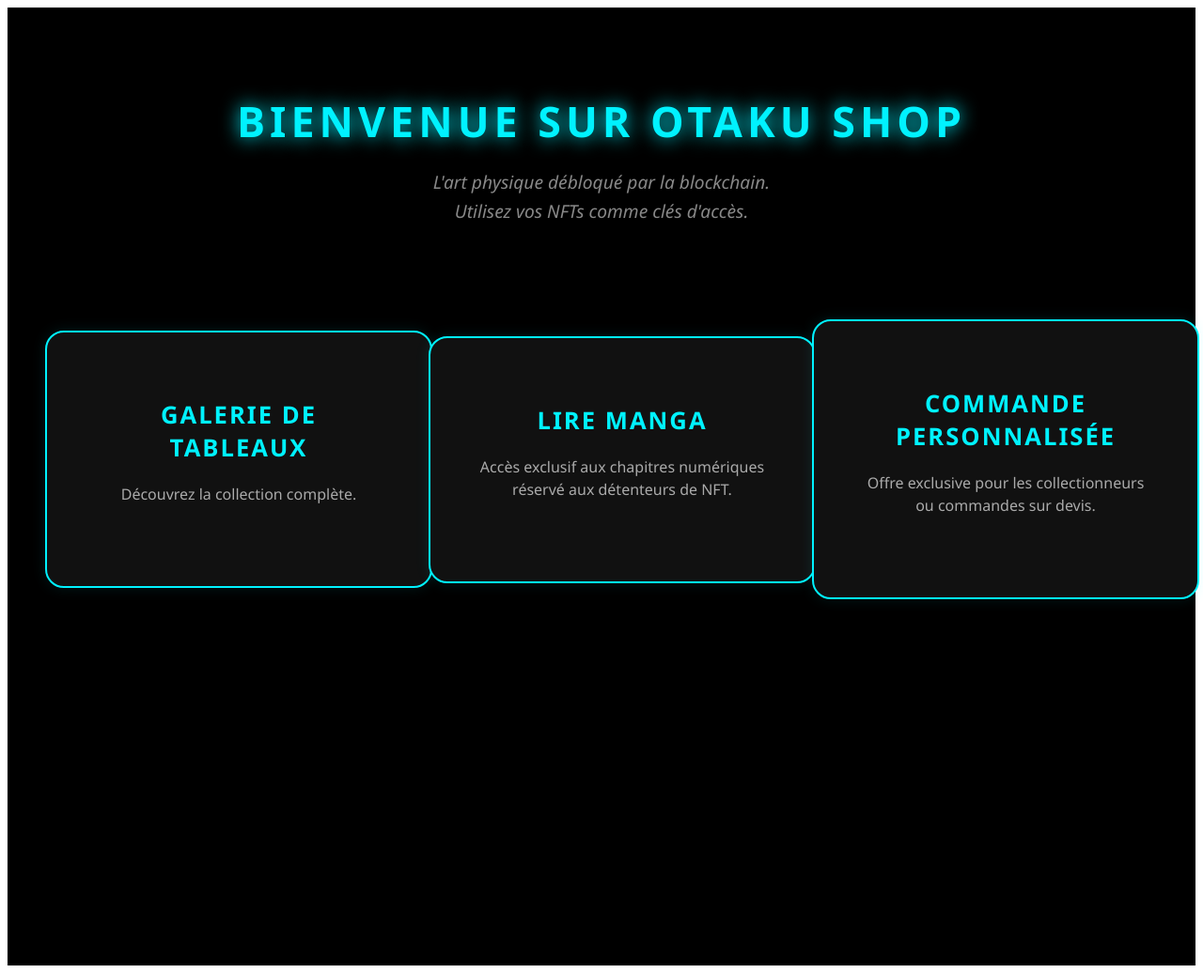
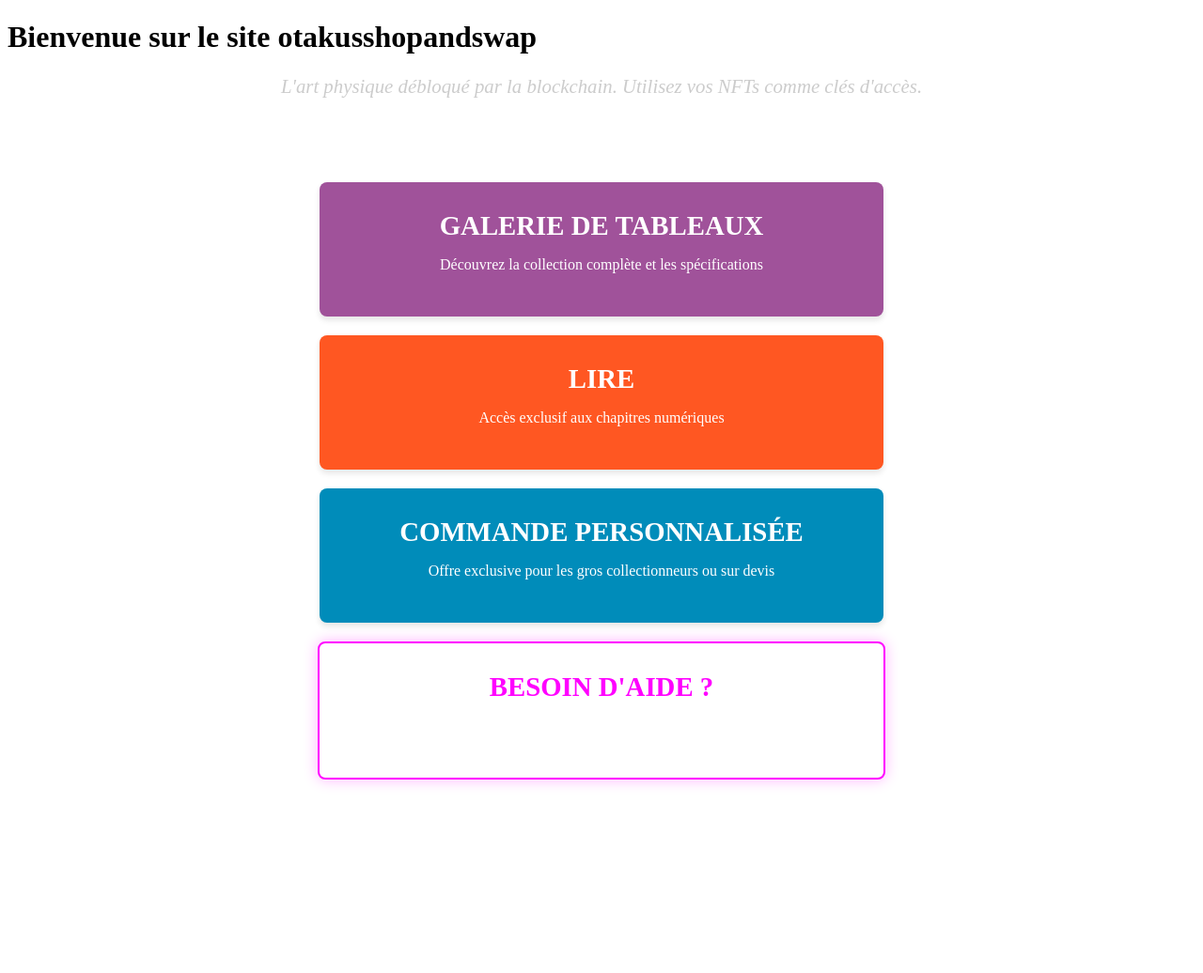
Before and after one commit to samirkema/otakusshopandswap, a Jekyll site: the page built from index.markdown, in a window 1280 px wide. Shown: the whole page at 94% size. Built offline with Jekyll 4.4.1, drawn with Linux system fonts in a browser that asks for light colours; after the commit the page ends 900 px from its top, so only the background shows below that; some of the changed lines change nothing that is shown.

Commit message:
Update index.markdown

```diff
--- a/index.markdown
+++ b/index.markdown
@@ -5,109 +5,55 @@
 
 <div class="homepage-container">
     <header class="main-header">
-        <h1>Bienvenue sur OTAKU SHOP</h1>
-        <p class="intro-claim">L'art physique débloqué par la blockchain.
-        <br>Utilisez vos NFTs comme clés d'accès.</p>
+        <h1>Bienvenue sur le site otakusshopandswap</h1>
+        <p class="intro-claim">L'art physique débloqué par la blockchain. Utilisez vos NFTs comme clés d'accès.</p>
     </header>
 
     <section id="homepage-actions">
-
         <div class="action-box box-tableau">
             <a href="{{ '/galerie.html' | relative_url }}">
                 <h2>GALERIE DE TABLEAUX</h2>
-                <p>Découvrez la collection complète.</p>
+                <p>Découvrez la collection complète et les spécifications</p>
             </a>
         </div>
 
         <div class="action-box box-manga">
             <a href="#" onclick="checkNFT('manga'); return false;">
-                <h2>LIRE MANGA</h2>
-                <p>Accès exclusif aux chapitres numériques réservé aux détenteurs de NFT.</p>
+                <h2>LIRE</h2>
+                <p>Accès exclusif aux chapitres numériques</p>
             </a>
         </div>
 
         <div class="action-box box-perso">
             <a href="{{ '/commande-perso.html' | relative_url }}">
                 <h2>COMMANDE PERSONNALISÉE</h2>
-                <p>Offre exclusive pour les collectionneurs ou commandes sur devis.</p>
+                <p>Offre exclusive pour les gros collectionneurs ou sur devis</p>
+            </a>
+        </div>
+
+        <div class="action-box box-aide">
+            <a href="mailto:kilimangarocontact@gmail.com">
+                <h2>BESOIN D'AIDE ?</h2>
+                <p>Une question sur la réclamation ou votre NFT ? Contactez-nous.</p>
             </a>
         </div>
     </section>
 </div>
 
 <style>
-/* --- STYLE GLOBAL THÈME NÉON --- */
-.homepage-container {
-    background: #000;
-    color: white;
-    font-family: 'Segoe UI', Tahoma, Geneva, Verdana, sans-serif;
-    min-height: 100vh;
-    padding: 60px 20px;
-    text-align: center;
+/* Style spécifique pour la case aide afin de l'intégrer au design existant */
+.box-aide {
+    border: 2px solid #ff00ff !important; /* Rose néon pour la différencier du bleu */
+    box-shadow: 0 0 15px rgba(255, 0, 255, 0.3) !important;
+    transition: 0.3s;
 }
 
-/* --- HEADER --- */
-.main-header h1 {
-    font-size: 2.8rem;
-    letter-spacing: 5px;
-    color: #00f2ff;
-    text-shadow: 0 0 20px #00f2ff;
-    margin-bottom: 20px;
-    text-transform: uppercase;
+.box-aide:hover {
+    background: rgba(255, 0, 255, 0.1) !important;
+    box-shadow: 0 0 25px rgba(255, 0, 255, 0.5) !important;
 }
 
-.intro-claim {
-    color: #888;
-    font-size: 1.2rem;
-    margin-bottom: 60px;
-    line-height: 1.6;
-}
-
-/* --- GRILLE D'ACTIONS --- */
-#homepage-actions {
-    display: grid;
-    grid-template-columns: repeat(auto-fit, minmax(300px, 1fr));
-    gap: 40px;
-    max-width: 1200px;
-    margin: 0 auto;
-}
-
-.action-box {
-    background: #111;
-    border: 2px solid #00f2ff;
-    border-radius: 20px;
-    padding: 40px 20px;
-    transition: all 0.4s cubic-bezier(0.175, 0.885, 0.32, 1.275);
-    box-shadow: 0 0 15px rgba(0, 242, 255, 0.1);
-}
-
-.action-box:hover {
-    transform: translateY(-15px);
-    box-shadow: 0 0 30px #00f2ff;
-    background: rgba(0, 242, 255, 0.05);
-}
-
-.action-box a {
-    text-decoration: none;
-    color: white;
-}
-
-.action-box h2 {
-    color: #00f2ff;
-    font-size: 1.6rem;
-    margin-bottom: 20px;
-    letter-spacing: 2px;
-}
-
-.action-box p {
-    font-size: 1rem;
-    color: #aaa;
-    line-height: 1.5;
-}
-
-/* --- ADAPTATION MOBILE --- */
-@media (max-width: 768px) {
-    .main-header h1 { font-size: 2rem; }
-    #homepage-actions { grid-template-columns: 1fr; }
+.box-aide h2 {
+    color: #ff00ff !important;
 }
 </style>
```
